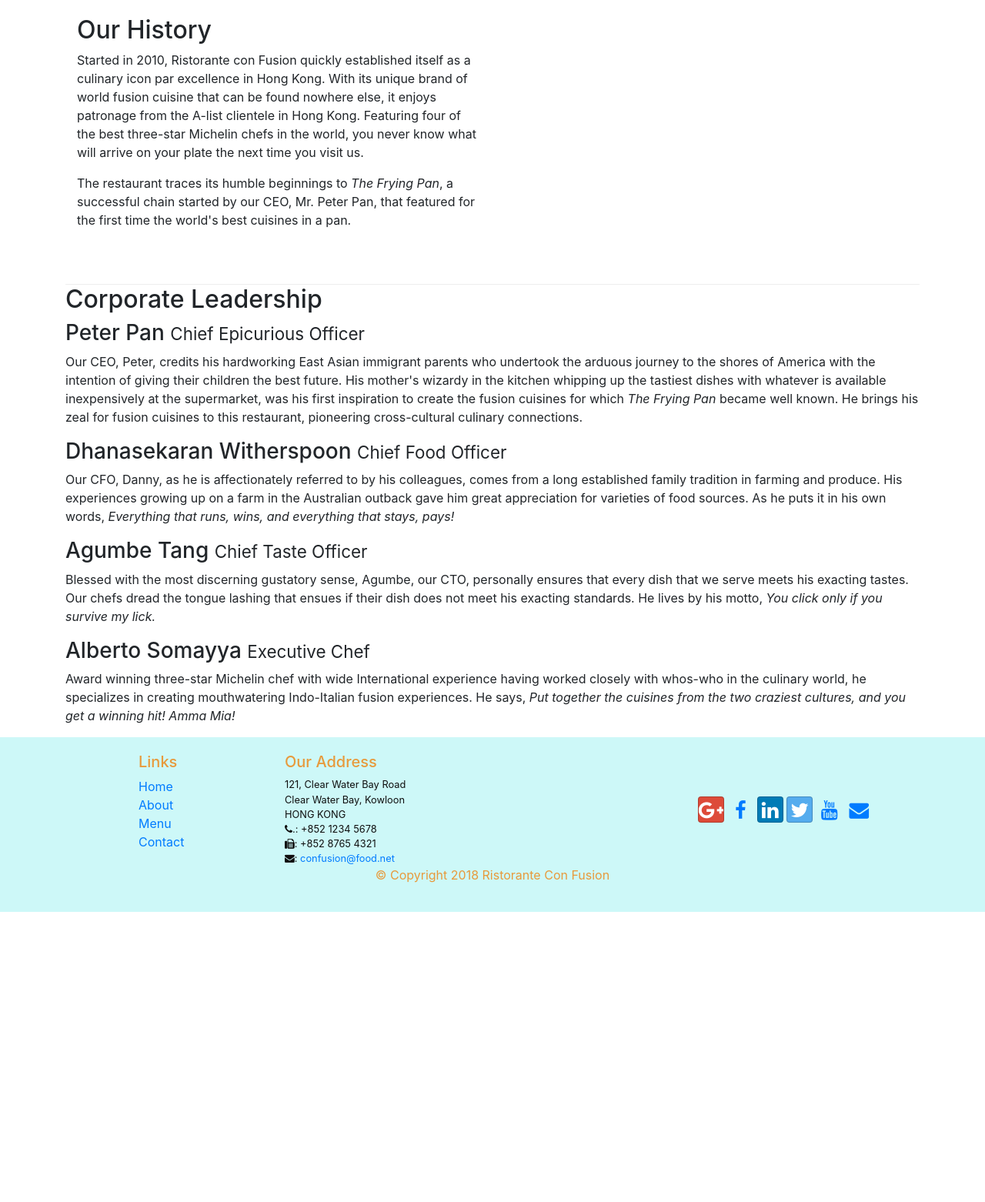
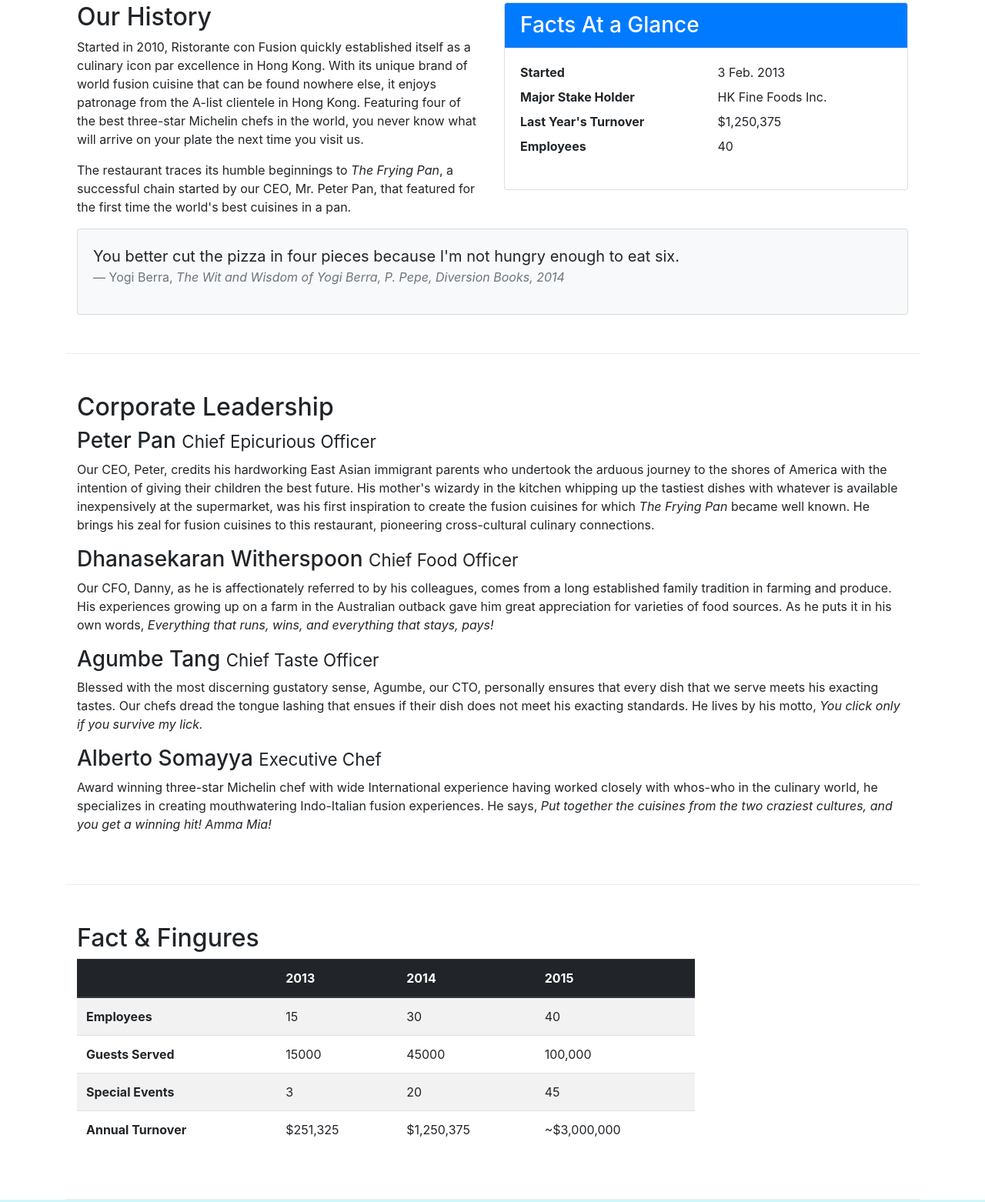
Before and after one commit to vats22/git-bootstrap, a website: page aboutus.html in a window 1280 px wide. Shown: the part 527-2089 px from the top of the page at 77% size. Before the commit the page ends 1712 px from the top, so only its background shows below. Drawn offline with nearby package versions, Linux system fonts and the light colour scheme.

Commit message:
image & media

```diff
--- a/CSS/style.css
+++ b/CSS/style.css
@@ -1,7 +1,7 @@
 .row-header{
     margin:0px auto;
     padding:0px;
-    color: rgb(228, 58, 15);
+    color: rgba(56, 29, 3, 0.74);
 }
 
 .row-content {
@@ -21,8 +21,8 @@
 .jumbotron {
     padding:70px 30px 70px 30px;
     margin:0px auto;
-    background: #9575CD ;
-    color: rgba(52, 252, 102, 0.884);
+    background: #5d76bb ;
+    color: rgba(56, 29, 3, 0.74);
 }
 
 address{
--- a/aboutus.html
+++ b/aboutus.html
@@ -2,6 +2,8 @@
 <html lang="en">
 
     <head>
+
+        <title>Ristorante Con Fusion: About Us</title>
         <!-- Required meta tags always come first -->
         <meta charset="utf-8">
         <meta name="viewport" content="width=device-width, initial-scale=1, shrink-to-fit=no">
@@ -12,9 +14,8 @@
         <link rel="stylesheet" href="node_modules/font-awesome/css/font-awesome.min.css">
         <link rel="stylesheet" href="node_modules/bootstrap-social/bootstrap-social.css">
         <link rel="stylesheet" href="CSS/style.css">
-    <title>Ristorante Con Fusion: About Us</title>
+    </head>
 
-</head>
 
     <body>
         <nav class="navbar navbar-dark navbar-expand-sm">
@@ -23,7 +24,7 @@
                     <span class="navbar-toggler-icon"></span>
 
                 </button>
-                <a class="navbar-brand" href="#">Ristroe con fuction </a>
+                    <a class="navbar-brand" href="#"><img src="img/logo.png" class="fluid" height="35" width="45"> </a>
                     <div class="collapse navbar-collapse" id="Navbar">
                         <ul class="navbar-nav mr-auto">
                             <li class="nav-item "><a class="nav-link" href="./index.html"><span class="fa fa-home fa-lg"></span> Home</a></li>
@@ -33,17 +34,17 @@
                         </ul>
                    </div>
             </div>
-
         </nav>
 
         <header class="jumbotron">
             <div class="container">
                 <div class="row row-header">
-                <div class="col-12 col-sm-10">
+                    <div class="col-12 col-sm-9">
                         <h1>Ristorante con Fusion</h1>
                         <p>We take inspiration from the World's best cuisines, and create a unique fusion experience. Our lipsmacking creations will tickle your culinary senses!</p>
                     </div>
-                <div class="col-12 col-sm">
+                    <div class="col-12 col-sm align-self-center">
+                        <img src="img/logo.png" class="image-fluid">
                     </div>
                 </div>
             </div>
@@ -54,50 +55,110 @@
                 <ol class="col-12 breadcrumb">
                     <li class="breadcrumb-item"><a href="./index.html">Home</a></li>
                     <li class="breadcrumb-item active">About Us</li>
-
                 </ol>
                 <div class="col-12">
                     <h3>About Us</h3>
-               <hr>
                 </div>
             </div>
 
         <div class="row row-content" >
-            <div class="col col-sm-6">
+            <div class="col-sm-6">
                 <h2>Our History</h2>
                 <p>Started in 2010, Ristorante con Fusion quickly established itself as a culinary icon par excellence in Hong Kong. With its unique brand of world fusion cuisine that can be found nowhere else, it enjoys patronage from the A-list clientele in Hong Kong.  Featuring four of the best three-star Michelin chefs in the world, you never know what will arrive on your plate the next time you visit us.</p>
                 <p>The restaurant traces its humble beginnings to <em>The Frying Pan</em>, a successful chain started by our CEO, Mr. Peter Pan, that featured for the first time the world's best cuisines in a pan.</p>
-            </div class="col col-sms">
-            <div>
+            </div>
+            <div class="col-12 col-sm-6">
+                <div class="card">
+                    <h3 class="card-header bg-primary text-white">Facts At a Glance</h3>
+                    <div class="card-body">
+                        <dl class="row">
+                            <dt class="col-6">Started</dt>
+                            <dd class="col-6">3 Feb. 2013</dd>
+                            <dt class="col-6">Major Stake Holder</dt>
+                            <dd class="col-6">HK Fine Foods Inc.</dd>
+                            <dt class="col-6">Last Year's Turnover</dt>
+                            <dd class="col-6">$1,250,375</dd>
+                            <dt class="col-6">Employees</dt>
+                            <dd class="col-6">40</dd>
+                        </dl>
                     </div>
                 </div>
-
-
-        <div>
-            <div >
+            </div>
+            <div class="col-12">
+            <div class="card card-body bg-light">
+                <blockquote class="blockquote">
+                    <p class="mb-0">You better cut the pizza in four pieces because
+                        I'm not hungry enough to eat six.
+                    </p>
+                        <footer class="blockquote-footer">Yogi Berra,
+                            <cite title="Source Title">The Wit and Wisdom of Yogi Berra,
+                            P. Pepe, Diversion Books, 2014</cite>
+                        </footer>
+                </blockquote>
+            </div>
+            </div>
+        </div>
+        <div class="row row-content">
+                <div class="col-12">
                     <h2>Corporate Leadership</h2>
                     <h3>Peter Pan <small>Chief Epicurious Officer</small></h3>
-                <div class="d-none d-sm-block">
-                    <p>Our CEO, Peter, credits his hardworking East Asian immigrant parents who undertook the arduous journey to the shores of America with the intention of giving their children the best future. His mother's wizardy in the kitchen whipping up the tastiest dishes with whatever is available inexpensively at the supermarket, was his first inspiration to create the fusion cuisines for which <em>The Frying Pan</em> became well known. He brings his zeal for fusion cuisines to this restaurant, pioneering cross-cultural culinary connections.</p>
-                </div>
+                    <p class="d-none d-sm-block">Our CEO, Peter, credits his hardworking East Asian immigrant parents who undertook the arduous journey to the shores of America with the intention of giving their children the best future. His mother's wizardy in the kitchen whipping up the tastiest dishes with whatever is available inexpensively at the supermarket, was his first inspiration to create the fusion cuisines for which <em>The Frying Pan</em> became well known. He brings his zeal for fusion cuisines to this restaurant, pioneering cross-cultural culinary connections.</p>
                     <h3>Dhanasekaran Witherspoon <small>Chief Food Officer</small></h3>
-                <div  class="d-none d-sm-block">
-                    <p>Our CFO, Danny, as he is affectionately referred to by his colleagues, comes from a long established family tradition in farming and produce. His experiences growing up on a farm in the Australian outback gave him great appreciation for varieties of food sources. As he puts it in his own words, <em>Everything that runs, wins, and everything that stays, pays!</em></p>
-                </div>
+                    <p class="d-none d-sm-block">Our CFO, Danny, as he is affectionately referred to by his colleagues, comes from a long established family tradition in farming and produce. His experiences growing up on a farm in the Australian outback gave him great appreciation for varieties of food sources. As he puts it in his own words, <em>Everything that runs, wins, and everything that stays, pays!</em></p>
                     <h3>Agumbe Tang <small>Chief Taste Officer</small></h3>
-                <div  class="d-none d-sm-block">
-                    <p>Blessed with the most discerning gustatory sense, Agumbe, our CTO, personally ensures that every dish that we serve meets his exacting tastes. Our chefs dread the tongue lashing that ensues if their dish does not meet his exacting standards. He lives by his motto, <em>You click only if you survive my lick.</em></p>
-                </div>
+
+                    <p class="d-none d-sm-block">Blessed with the most discerning gustatory sense, Agumbe, our CTO, personally ensures that every dish that we serve meets his exacting tastes. Our chefs dread the tongue lashing that ensues if their dish does not meet his exacting standards. He lives by his motto, <em>You click only if you survive my lick.</em></p>
                     <h3>Alberto Somayya <small>Executive Chef</small></h3>
-                <div  class="d-none d-sm-block">
-                    <p>Award winning three-star Michelin chef with wide International experience having worked closely with whos-who in the culinary world, he specializes in creating mouthwatering Indo-Italian fusion experiences. He says, <em>Put together the cuisines from the two craziest cultures, and you get a winning hit! Amma Mia!</em></p>
+                    <p class="d-none d-sm-block">Award winning three-star Michelin chef with wide International experience having worked closely with whos-who in the culinary world, he specializes in creating mouthwatering Indo-Italian fusion experiences. He says, <em>Put together the cuisines from the two craziest cultures, and you get a winning hit! Amma Mia!</em></p>
                 </div>
             </div>
+        <div class="row row-content">
+            <div class="col-12 col-sm-9">
+                <h2>Fact &amp; Fingures</h2>
+                <div class="table-responsive">
+                    <table class="table table-striped">
+                        <thead class="thead-dark">
+                            <tr>
+                                <th>&nbsp;</th>
+                                <th>2013</th>
+                                <th>2014</th>
+                                <th>2015</th>
+                            </tr>
+                        </thead>
+                        <tbody>
+                            <tr>
+                                <th>Employees</th>
+                                <td>15</td>
+                                <td>30</td>
+                                <td>40</td>
+                            </tr>
+                            <tr>
+                                <th>Guests Served</th>
+                                <td>15000</td>
+                                <td>45000</td>
+                                <td>100,000</td>
+                            </tr>
+                            <tr>
+                                <th>Special Events</th>
+                                <td>3</td>
+                                <td>20</td>
+                                <td>45</td>
+                            </tr>
+                            <tr>
+                                <th>Annual Turnover</th>
+                                <td>$251,325</td>
+                                <td>$1,250,375</td>
+                                <td>~$3,000,000</td>
+                            </tr>
+                        </tbody>
+                    </table>
+                </div>
+            </div>
+            <div class="col-12 col-sm-3">
 
             </div>
-
         </div>
-
+        </div>
     </div>
 
     <footer class="footer">
```
Also changed, not shown: contactus.html (+4 -3 lines), index.html (+5 -5 lines), img/alberto.png (added), img/buffet.png (added), img/logo.png (added), img/uthappizza.png (added), 2 other files. Lines whose indentation alone changed are shown as unchanged.
